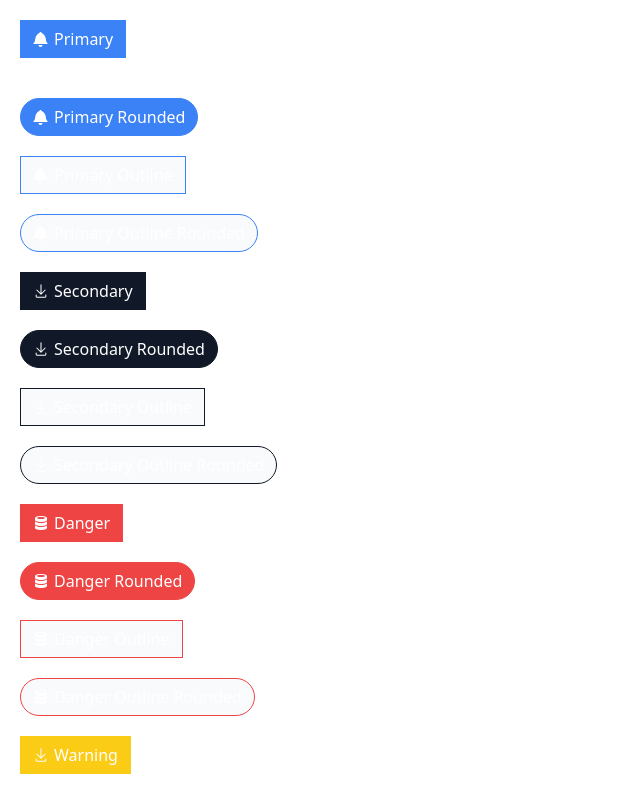
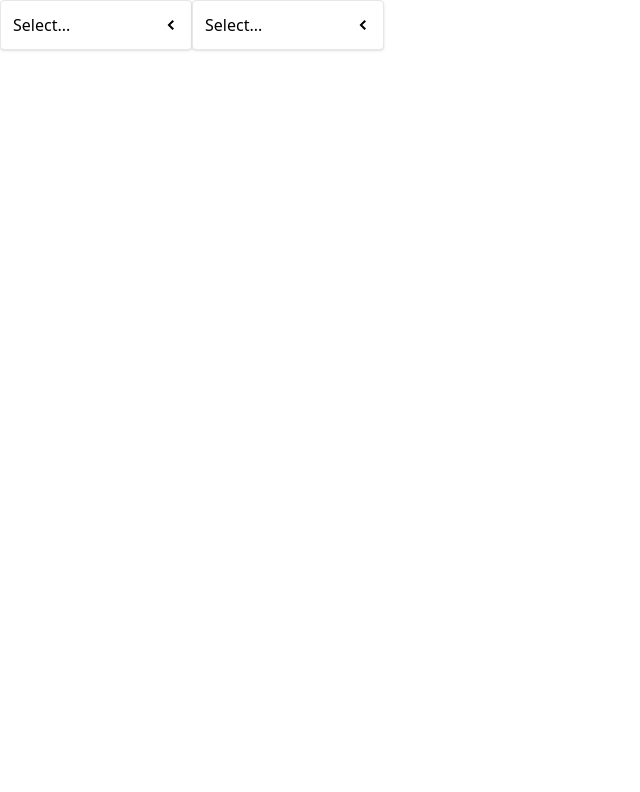
Before and after one commit to ParkMD7/react-fundamentals, a React (Create React App) app: page / in a window 1280 px wide. Shown: the top 792 px of the page, without its empty margins (0-640 px from the left). Built offline with nearby package versions, Linux system fonts and the light colour scheme.

Commit message:
reusable accordion & dropdown components

```diff
--- a/src/App.tsx
+++ b/src/App.tsx
@@ -1,11 +1,36 @@
-import React from 'react';
-
-import ButtonPage from './pages/ButtonPage';
+import { useState } from "react";
+import Dropdown from "./components/Dropdown";
+import { Option } from "./types/types";
 
 const App = () => {
+  const [selectedOption, setSelectedOption] = useState<Option | null>(null);
+
+  const handleSelect = (option: Option) => setSelectedOption(option);
+
+  const options = [
+    { label: "red", value: "red" },
+    { label: "orange", value: "orange" },
+    { label: "yellow", value: "yellow" },
+    { label: "green", value: "green" },
+    { label: "blue", value: "blue" },
+    { label: "indigo", value: "indigo" },
+    { label: "violet", value: "violet" },
+  ];
+
   return (
-    <ButtonPage />
+    <div className="flex">
+      <Dropdown
+        options={options}
+        value={selectedOption}
+        onChange={handleSelect}
+      />
+      <Dropdown
+        options={options}
+        value={selectedOption}
+        onChange={handleSelect}
+      />
+    </div>
   );
-}
+};
 
 export default App;
--- a/src/components/Accordion.tsx
+++ b/src/components/Accordion.tsx
@@ -1,9 +1,43 @@
-import React from "react";
+import { useState } from "react";
+import { GoChevronDown, GoChevronLeft } from "react-icons/go";
 
-const Accordion = () => {
-  return (
-    <div>Hello World</div>
-  )
+import { AccordionItem } from "../types/types";
+
+interface AccordionProps {
+  items: AccordionItem[];
 }
 
+const Accordion = ({ items }: AccordionProps) => {
+  const [expandedIndex, setExpandedIndex] = useState(0);
+
+  const handleClick = (idx: number) => {
+    // normal state update
+    // idx === expandedIndex ? setExpandedIndex(-1) : setExpandedIndex(idx);
+
+    // functional state update to prevent edge case double click bug
+    setExpandedIndex((currentIndex) => {
+      return currentIndex === idx ? -1 : idx;
+    })
+  };
+
+  const renderedItems = items.map((item, idx) => {
+    const isExpanded = idx === expandedIndex;
+
+    return (
+      <div key={item.id}>
+        <div
+          className="flex justify-between p-3 bg-gray-50 border-b items-center cursor-pointer"
+          onClick={() => handleClick(idx)}
+        >
+          {item.label}
+          {isExpanded ? <GoChevronDown /> : <GoChevronLeft />}
+        </div>
+        {isExpanded && <div className="border-b p-5">{item.content}</div>}
+      </div>
+    );
+  });
+
+  return <div className="border-x border-t rounded">{renderedItems}</div>;
+};
+
 export default Accordion;
--- a/src/components/Button.tsx
+++ b/src/components/Button.tsx
@@ -1,5 +1,5 @@
 import React from 'react';
-import className from 'classnames';
+import classNames from 'classnames';
 
 interface ButtonProps {
   children: any;
@@ -27,8 +27,7 @@ function Button({
   rounded,
   ...rest
 }: ButtonProps) {
-  // console.log('outline && danger', outline && secondary)
-  const classes = className(
+  const classes = classNames(
     rest.className,
     'flex items-center px-3 py-1.5 border m-5',
     {
--- /dev/null
+++ b/src/components/Dropdown.tsx
@@ -0,0 +1,65 @@
+import { useState, useEffect, useRef } from "react";
+import { GoChevronDown, GoChevronLeft } from "react-icons/go";
+
+import Panel from "./Panel";
+import { Option } from "../types/types";
+
+interface DropdownProps {
+  options: Option[];
+  value: Option | null;
+  onChange: (option: Option) => void;
+}
+
+const Dropdown = ({ options, value, onChange }: DropdownProps) => {
+  const [isOpen, setIsOpen] = useState(false);
+  const ref = useRef<HTMLDivElement>(null);
+
+  // add an event listener to close the dropdown on any click outside of the dropdown
+  useEffect(() => {
+    const handler = (event: MouseEvent) => {
+      if (!ref.current) return;
+      // @ts-ignore
+      if (!ref.current.contains(event.target)) {
+        setIsOpen(false);
+      }
+    };
+
+    document.addEventListener("click", handler, true);
+
+    return () => document.removeEventListener("click", handler);
+  }, []);
+
+  const handleClick = () => setIsOpen((currentIsOpen) => !currentIsOpen);
+
+  const handleOptionClick = (option: Option) => {
+    onChange(option);
+    setIsOpen(false);
+  };
+
+  const renderedOptions = options.map((option) => {
+    return (
+      <div
+        key={option.label}
+        className="hover:bg-sky-100 rounded cursor-pointer p-1"
+        onClick={() => handleOptionClick(option)}
+      >
+        {option.label}
+      </div>
+    );
+  });
+
+  return (
+    <div ref={ref} className="w-48 relative">
+      <Panel
+        className="flex justify-between items-center cursor-pointer"
+        onClick={handleClick}
+      >
+        {value?.label || "Select..."}
+        {isOpen ? <GoChevronDown /> : <GoChevronLeft />}
+      </Panel>
+      {isOpen && <Panel className="absolute top-full">{renderedOptions}</Panel>}
+    </div>
+  );
+};
+
+export default Dropdown;
--- /dev/null
+++ b/src/components/Panel.tsx
@@ -0,0 +1,22 @@
+import classNames from "classnames";
+
+interface PanelProps {
+  children: any;
+  className: string;
+  onClick?: React.MouseEventHandler<HTMLDivElement>;
+}
+
+const Panel = ({ children, className, ...rest }: PanelProps) => {
+  const classes = classNames(
+    "border rounded p-3 shadow bg-white w-full",
+    className
+  );
+
+  return (
+    <div className={classes} {...rest}>
+      {children}
+    </div>
+  );
+};
+
+export default Panel;
--- /dev/null
+++ b/src/pages/AccordionPage.tsx
@@ -0,0 +1,20 @@
+import Accordion from "../components/Accordion";
+
+import { AccordionItem } from "../types/types";
+
+const AccordionPage = () => {
+  const items: AccordionItem[] = [
+    {
+      id: "1",
+      label: "FIRST",
+      content:
+        "heres one with quite a but of content to seee what it looks like. how long can this goooooooo? wwow so cool",
+    },
+    { id: "2", label: "second label", content: "two" },
+    { id: "3", label: "anotha one", content: "three" },
+  ];
+
+  return <Accordion items={items} />;
+};
+
+export default AccordionPage;
--- /dev/null
+++ b/src/types/types.ts
@@ -0,0 +1,10 @@
+export interface Option {
+  label: string;
+  value: string;
+}
+
+export interface AccordionItem {
+  id: string;
+  label: string;
+  content: string;
+}
```
